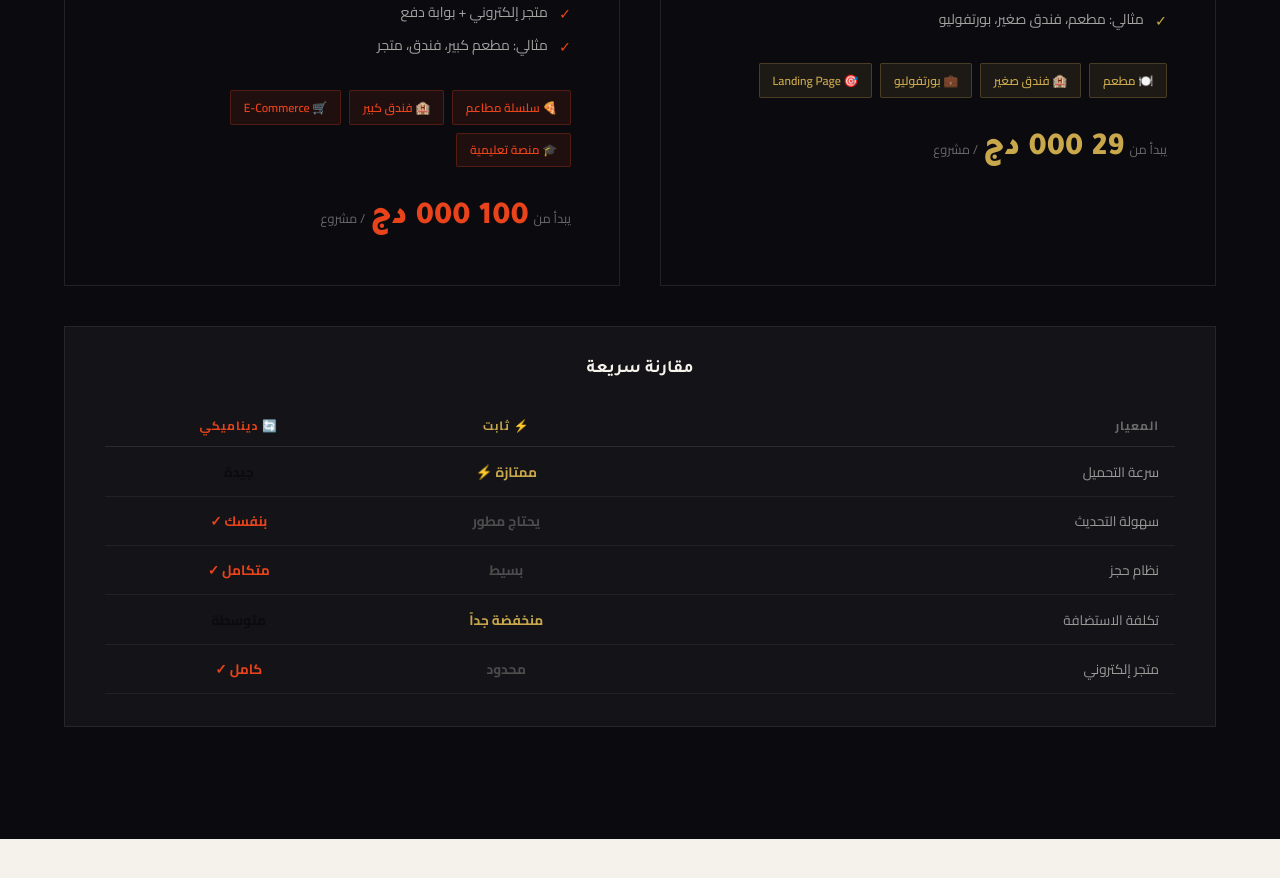
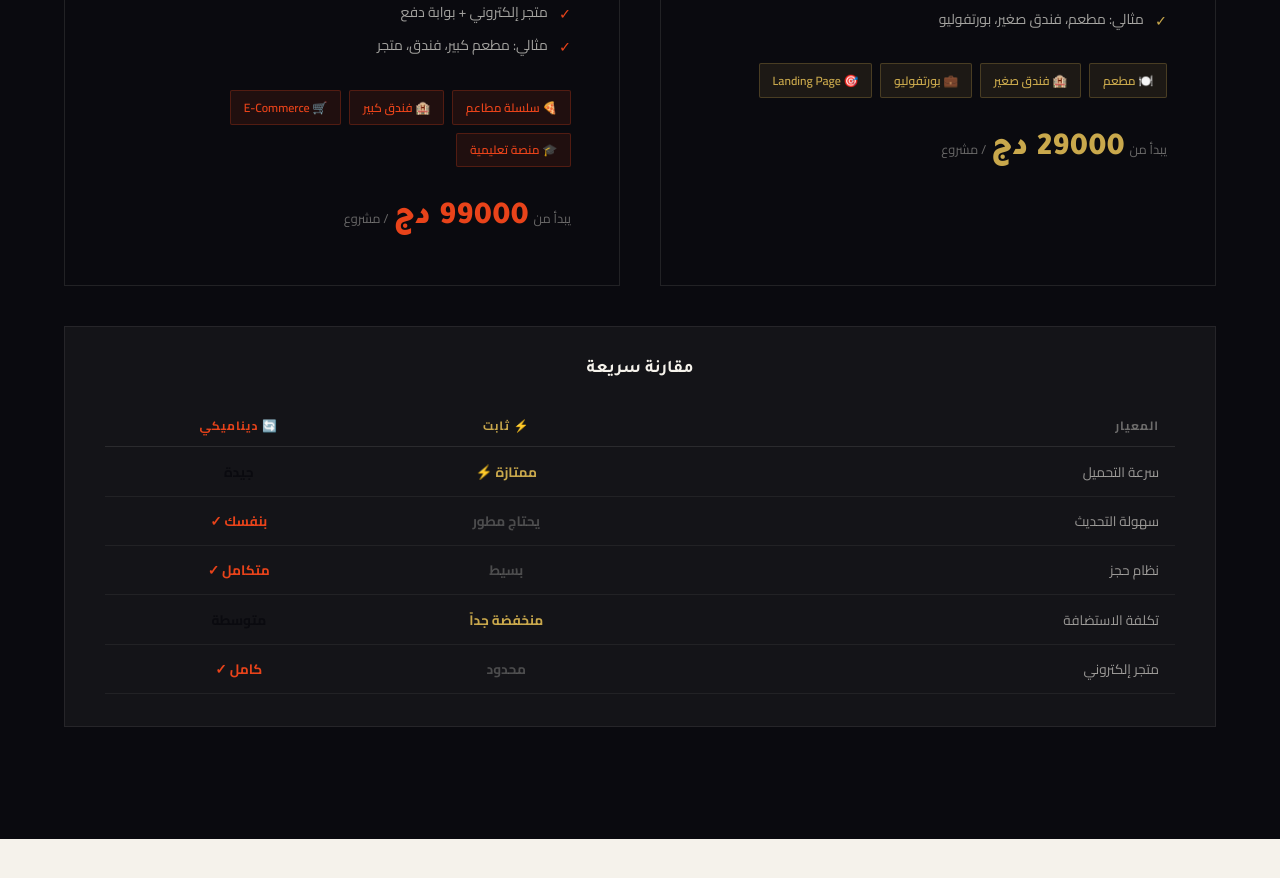
Before and after one commit to sakhi-dev/SNetPro, a plain HTML site: page index.html in a window 1280 px wide. Shown: the part 2880-3758 px from the top of the page. Drawn offline with Linux system fonts and the light colour scheme.

Commit message:
Update pricing details in index.html

```diff
--- a/index.html
+++ b/index.html
@@ -852,7 +852,7 @@ footer{background:#050508;color:rgba(245,242,235,.5);padding:4rem;display:grid;g
         <span class="type-ex-pill static-pill">💼 <span data-ar>بورتفوليو</span><span data-fr>Portfolio</span></span>
         <span class="type-ex-pill static-pill">🎯 Landing Page</span>
       </div>
-      <div class="type-price"><span class="type-price-from"><span data-ar>يبدأ من</span><span data-fr>À partir de</span></span><span class="type-price-num gold">29 000 دج</span><span class="type-price-unit"><span data-ar>/ مشروع</span><span data-fr>/ projet</span></span></div>
+      <div class="type-price"><span class="type-price-from"><span data-ar>يبدأ من</span><span data-fr>À partir de</span></span><span class="type-price-num gold">29000 دج</span><span class="type-price-unit"><span data-ar>/ مشروع</span><span data-fr>/ projet</span></span></div>
     </div>
     <div class="type-card reveal">
       <div class="type-badge dynamic-badge">🔄 <span data-ar>الموقع الديناميكي</span><span data-fr>Site Dynamique</span></div>
@@ -872,7 +872,7 @@ footer{background:#050508;color:rgba(245,242,235,.5);padding:4rem;display:grid;g
         <span class="type-ex-pill dynamic-pill">🛒 E-Commerce</span>
         <span class="type-ex-pill dynamic-pill">🎓 <span data-ar>منصة تعليمية</span><span data-fr>Plateforme</span></span>
       </div>
-      <div class="type-price"><span class="type-price-from"><span data-ar>يبدأ من</span><span data-fr>À partir de</span></span><span class="type-price-num red">100 000 دج</span><span class="type-price-unit"><span data-ar>/ مشروع</span><span data-fr>/ projet</span></span></div>
+      <div class="type-price"><span class="type-price-from"><span data-ar>يبدأ من</span><span data-fr>À partir de</span></span><span class="type-price-num red">99000 دج</span><span class="type-price-unit"><span data-ar>/ مشروع</span><span data-fr>/ projet</span></span></div>
     </div>
   </div>
   <div class="types-comparison reveal">
```
